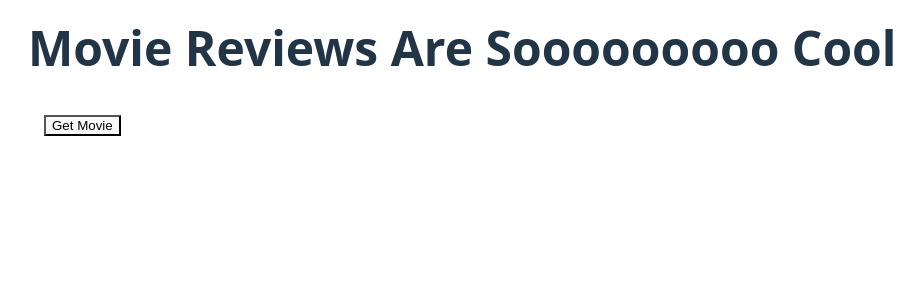
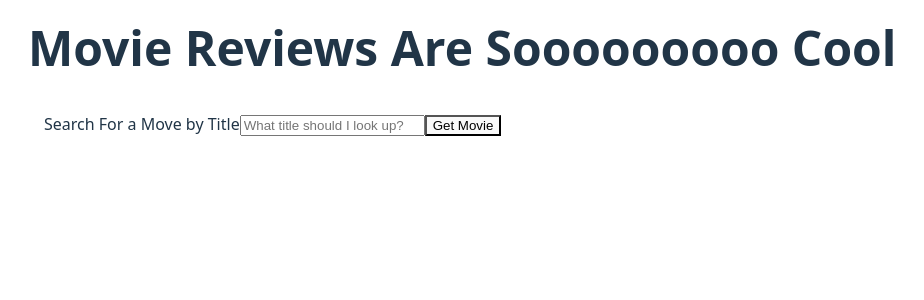
Before and after one commit to seanrreid/react-movie-review, a React (Vite) app: page / in a window 1280 px wide. Shown: the top 300 px of the page, without its empty margins (132-1056 px from the left). Built offline with nearby package versions, Linux system fonts and the light colour scheme.

Commit message:
Added Movie Search form

```diff
--- a/src/components/MovieSearch.jsx
+++ b/src/components/MovieSearch.jsx
@@ -3,23 +3,47 @@ import { CardWrapper } from './UI';
 import { MovieCard } from './MovieCard';
 
 export const MovieSearch = () => {
-    const [movie, setMovie] = useState(null);
+    const [movies, setMovies] = useState([]);
+    const [searchValue, setSearchValue] = useState('');
 
-    const getMovie = async () => {
-        console.log(movie);
-        const apiUrl = 'http://www.omdbapi.com/?t=Hackers&apikey=66f230e4';
+    const getMovie = async (movieTitle) => {
+        const apiUrl = `http://www.omdbapi.com/?t=${movieTitle}&apikey=66f230e4`;
         const data = await fetch(apiUrl).then((response) => response.json());
-        setMovie(data);
+        setMovies([...movies, data]);
+    };
+
+    const handleSubmit = (e) => {
+        e.preventDefault();
+        getMovie(searchValue);
+        setSearchValue('');
+    };
+
+    const handleChange = (e) => {
+        setSearchValue(e.target.value);
     };
 
     return (
         <>
             <section>
-                <button onClick={getMovie}>Get Movie</button>
+                <form onSubmit={handleSubmit}>
+                    <label>
+                        Search For a Move by Title
+                        <input
+                            type='text'
+                            value={searchValue}
+                            placeholder='What title should I look up?'
+                            onChange={handleChange}
+                        />
+                    </label>
+                    <button type='submit'>Get Movie</button>
+                </form>
             </section>
             <section>
                 <CardWrapper>
-                    {!!movie && <MovieCard movie={movie} />}
+                    {movies.length > 0 &&
+                        movies.map((movie) => (
+                            <MovieCard key={movie.imdbID} movie={movie} />
+                        ))}
                 </CardWrapper>
             </section>
         </>
```
